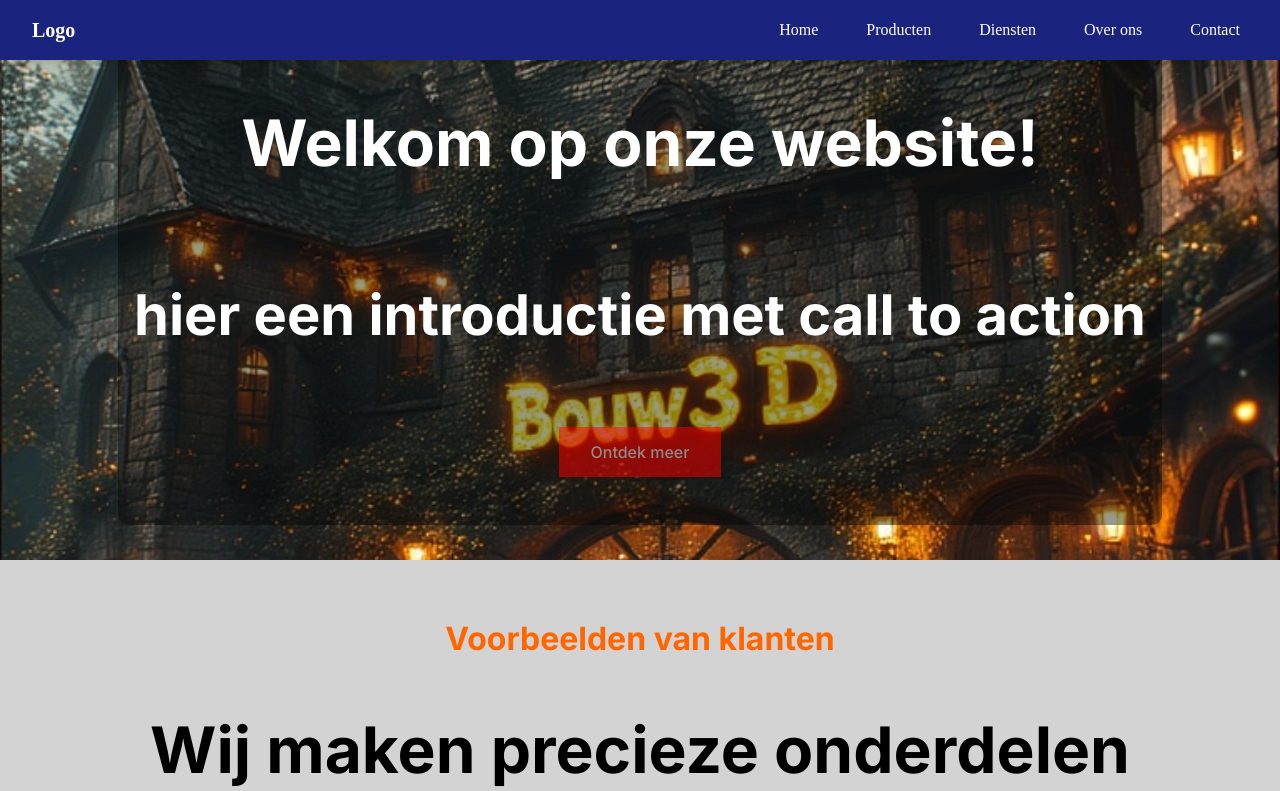
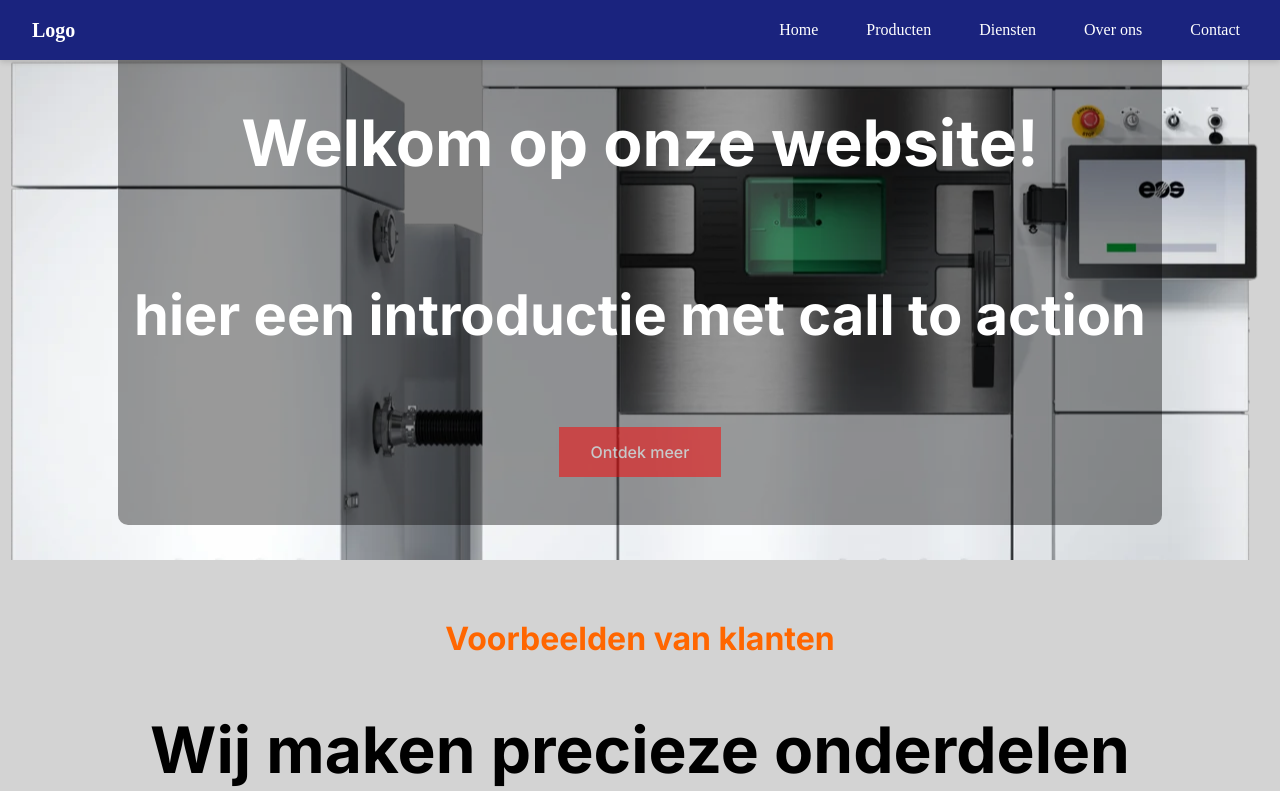
Before and after one commit to MarkPrins18/code-conquer-printwebsite, a PHP site: page / in a window 1280 px wide. Shown: the top 791 px of the page. Run offline with PHP 8.4, Linux system fonts and the light colour scheme.

Commit message:
updated BG-image

```diff
--- a/assets/css/index.css
+++ b/assets/css/index.css
@@ -15,9 +15,8 @@
   display: flex;
   justify-content: center;
   align-items: center;
-  background-image: url(../images/Bouw3D-hero-content.jpg);
+  background-image: url(../images/index-images/EOS\ M\ 290.webp);
   background-position: center 35%;
-  background-size: cover;
 }
 
 .hero-content {
```
